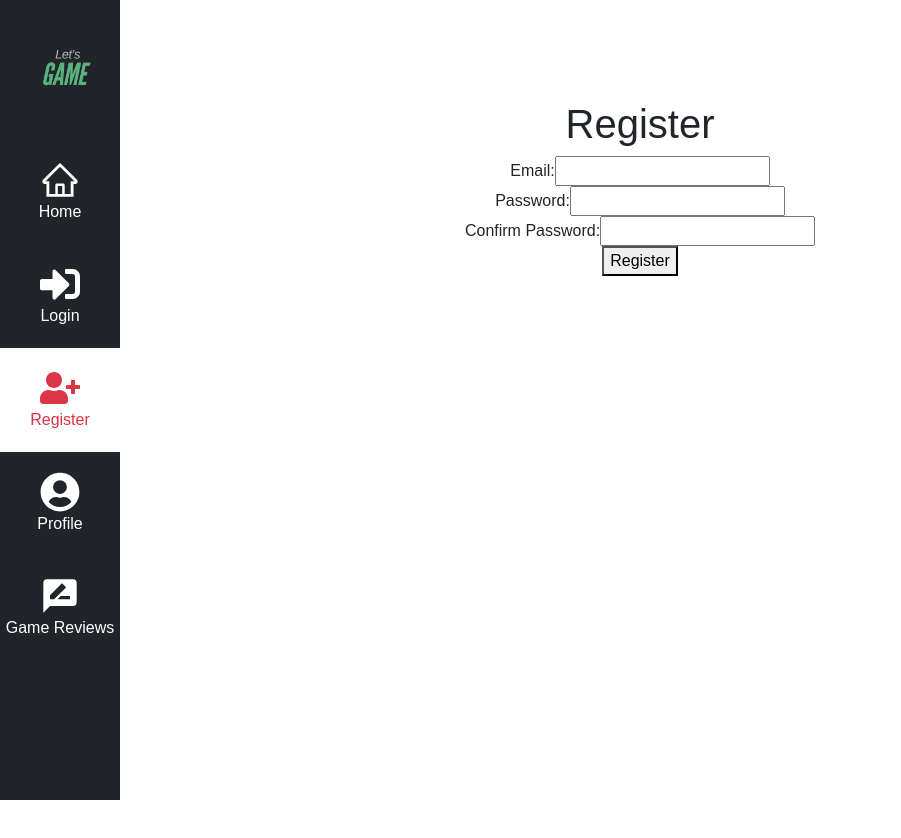
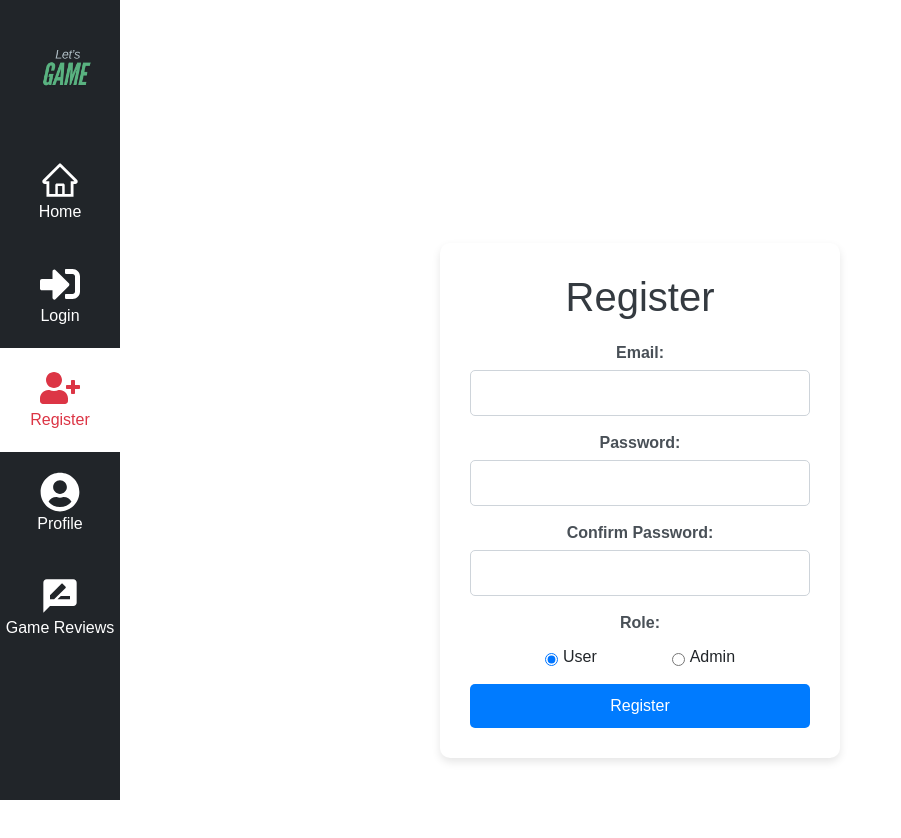
Before and after one commit to GameHorizonDev/cs5610-final-project, a React (Create React App) app: page /register in a window 1280 px wide. Shown: the top 838 px of the page, without its empty margins (0-901 px from the left). Before the commit the page ends 800 px from the top, so only its background shows below. Built offline with nearby package versions, Linux system fonts and the light colour scheme.

Commit message:
editing register and login pages

```diff
--- a/src/Pages/LoginPage/LogInPage.tsx
+++ b/src/Pages/LoginPage/LogInPage.tsx
@@ -1,6 +1,7 @@
 import React, { useState } from 'react';
 import { useNavigate } from 'react-router-dom';
 import { SERVER_BASE_URL, APP_AXIOS } from '../../API/apiConfig';
+import styles from './LoginPage.module.css'; // 引入样式文件
 
 const LoginPage: React.FC = () => {
     const [email, setEmail] = useState('');
@@ -21,11 +22,9 @@ const LoginPage: React.FC = () => {
             });
 
             console.log('Login response:', response.data);
-
-            // If login is successful, save the token (optional) and redirect
             if (response.data.token) {
                 localStorage.setItem('token', response.data.token);
-                navigate('/home'); // Redirect to the home page or any protected page
+                navigate('/Homepage/HomePage');
             }
         } catch (error: any) {
             setError(error.response?.data?.message || 'Error logging in');
@@ -35,11 +34,12 @@ const LoginPage: React.FC = () => {
     };
 
     return (
-        <div>
+        <div className={styles.container}>
+            <div className={styles.card}>
                 <h2>Login</h2>
-            {error && <p style={{ color: 'red' }}>{error}</p>}
+                {error && <p className={styles['error-message']}>{error}</p>}
                 <form onSubmit={handleLogin}>
-                <div>
+                    <div className={styles['form-group']}>
                         <label htmlFor="email">Email:</label>
                         <input
                             type="email"
@@ -49,7 +49,7 @@ const LoginPage: React.FC = () => {
                             required
                         />
                     </div>
-                <div>
+                    <div className={styles['form-group']}>
                         <label htmlFor="password">Password:</label>
                         <input
                             type="password"
@@ -64,6 +64,7 @@ const LoginPage: React.FC = () => {
                     </button>
                 </form>
             </div>
+        </div>
     );
 };
 
--- /dev/null
+++ b/src/Pages/LoginPage/LoginPage.module.css
@@ -0,0 +1,63 @@
+.container {
+    display: flex;
+    justify-content: center;
+    align-items: center;
+    height: 100vh;
+    background-color: #f8f9fa;
+    overflow: hidden;
+}
+
+.card {
+    background-color: #ffffff;
+    padding: 30px;
+    border-radius: 10px;
+    box-shadow: 0 4px 8px rgba(0, 0, 0, 0.1);
+    width: 400px;
+}
+
+.card h2 {
+    text-align: center;
+    color: #343a40;
+    margin-bottom: 20px;
+}
+
+.form-group {
+    margin-bottom: 15px;
+}
+
+label {
+    font-weight: bold;
+    color: #495057;
+}
+
+input {
+    width: 100%;
+    padding: 10px;
+    margin-top: 5px;
+    border: 1px solid #ced4da;
+    border-radius: 5px;
+    box-sizing: border-box;
+}
+
+button {
+    background-color: #007bff;
+    color: #ffffff;
+    border: none;
+    border-radius: 5px;
+    padding: 10px;
+    width: 100%;
+    font-size: 16px;
+    cursor: pointer;
+    transition: background-color 0.3s ease;
+}
+
+button:hover {
+    background-color: #0056b3;
+}
+
+.error-message {
+    color: red;
+    font-size: 14px;
+    margin-bottom: 10px;
+    text-align: center;
+}
--- /dev/null
+++ b/src/Pages/RegisterPage/RegisterPage.module.css
@@ -0,0 +1,72 @@
+.container {
+    display: flex;
+    justify-content: center;
+    align-items: center;
+    height: 100vh;
+}
+
+.card {
+    background-color: #ffffff;
+    padding: 30px;
+    border-radius: 10px;
+    box-shadow: 0 4px 8px rgba(0, 0, 0, 0.1);
+    width: 400px;
+}
+
+.card h1 {
+    text-align: center;
+    color: #343a40;
+    margin-bottom: 20px;
+}
+
+
+.form-group {
+    margin-bottom: 15px;
+}
+
+label {
+    font-weight: bold;
+    color: #495057;
+}
+
+input[type="email"],
+input[type="password"] {
+    width: 100%;
+    padding: 10px;
+    margin-top: 5px;
+    border: 1px solid #ced4da;
+    border-radius: 5px;
+    box-sizing: border-box;
+}
+
+.role-container {
+    display: flex;
+    justify-content: space-evenly;
+    align-items: center;
+    margin-top: 10px;
+}
+
+.role-option {
+    display: flex;
+    align-items: center;
+}
+
+.role-option input {
+    margin-right: 5px;
+}
+
+button {
+    background-color: #007bff;
+    color: #ffffff;
+    border: none;
+    border-radius: 5px;
+    padding: 10px;
+    width: 100%;
+    font-size: 16px;
+    cursor: pointer;
+    transition: background-color 0.3s;
+}
+
+button:hover {
+    background-color: #0056b3;
+}
--- a/src/Pages/RegisterPage/RegisterPage.tsx
+++ b/src/Pages/RegisterPage/RegisterPage.tsx
@@ -1,24 +1,49 @@
 import React, { useState } from 'react';
+import styles from './RegisterPage.module.css';
+import { useNavigate } from 'react-router-dom';
 
 const RegisterPage: React.FC = () => {
     const [email, setEmail] = useState('');
     const [password, setPassword] = useState('');
     const [confirmPassword, setConfirmPassword] = useState('');
+    const [role, setRole] = useState<'User' | 'Admin'>('User');
+    const navigate = useNavigate();
 
-    const handleRegister = (e: React.FormEvent) => {
+    const handleRegister = async (e: React.FormEvent) => {
         e.preventDefault();
         if (password !== confirmPassword) {
             alert('Passwords do not match!');
             return;
         }
-        console.log('Registering with:', { email, password });
+        try {
+            const response = await fetch('http://localhost:5000/api/register', {
+                method: 'POST',
+                headers: { 'Content-Type': 'application/json' },
+                body: JSON.stringify({ email, password, role }),
+            });
+
+            if (!response.ok) {
+                const error = await response.json();
+                alert(`Registration failed: ${error.message}`);
+                return;
+            }
+
+            console.log('Registering with:', { email, password, role });
+            alert('Registration successful!');
+            navigate('/profile');
+        } catch (error) {
+            console.error('Error during registration:', error);
+            alert('An error occurred. Please try again.');
+        }
     };
 
+
     return (
-        <div>
+        <div className={styles.container}>
+            <div className={styles.card}>
                 <h1>Register</h1>
                 <form onSubmit={handleRegister}>
-                <div>
+                    <div className={styles['form-group']}>
                         <label htmlFor="email">Email:</label>
                         <input
                             type="email"
@@ -28,7 +53,7 @@ const RegisterPage: React.FC = () => {
                             required
                         />
                     </div>
-                <div>
+                    <div className={styles['form-group']}>
                         <label htmlFor="password">Password:</label>
                         <input
                             type="password"
@@ -38,7 +63,7 @@ const RegisterPage: React.FC = () => {
                             required
                         />
                     </div>
-                <div>
+                    <div className={styles['form-group']}>
                         <label htmlFor="confirmPassword">Confirm Password:</label>
                         <input
                             type="password"
@@ -48,8 +73,34 @@ const RegisterPage: React.FC = () => {
                             required
                         />
                     </div>
+                    <div className={styles['form-group']}>
+                        <label>Role:</label>
+                        <div className={styles['role-container']}>
+                            <div className={styles['role-option']}>
+                                <input
+                                    type="radio"
+                                    name="role"
+                                    value="User"
+                                    checked={role === 'User'}
+                                    onChange={() => setRole('User')}
+                                />
+                                User
+                            </div>
+                            <div className={styles['role-option']}>
+                                <input
+                                    type="radio"
+                                    name="role"
+                                    value="Admin"
+                                    checked={role === 'Admin'}
+                                    onChange={() => setRole('Admin')}
+                                />
+                                Admin
+                            </div>
+                        </div>
+                    </div>
                     <button type="submit">Register</button>
                 </form>
+            </div>
         </div>
     );
 };
```
Lines whose indentation alone changed are shown as unchanged.
